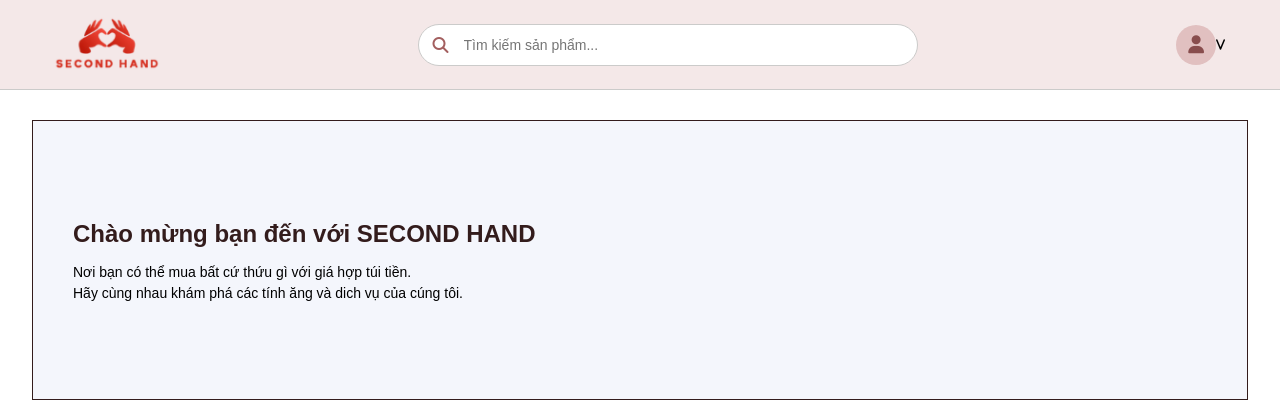
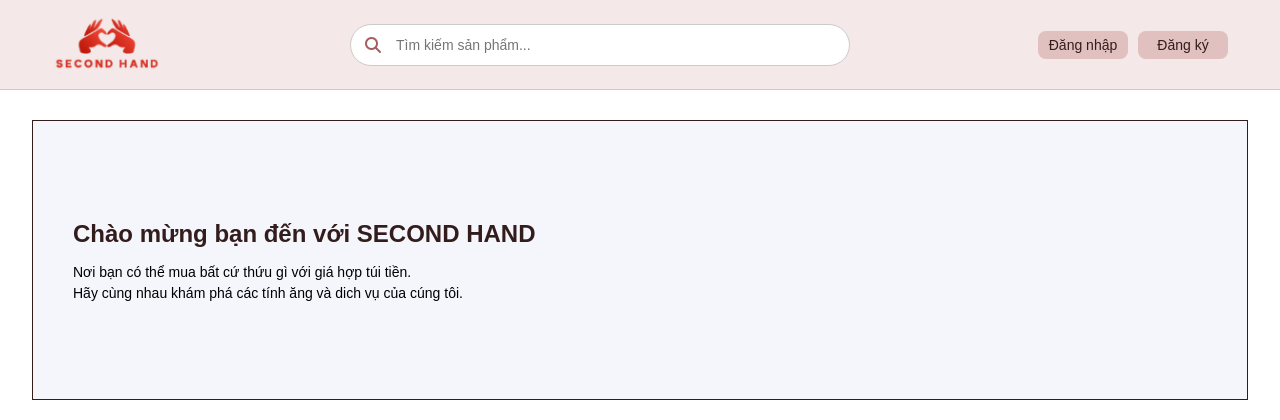
Before and after one commit to QUANG-SanBay/LapTinhWeb_BanDoCu, a Django app: page / in a window 1280 px wide. Shown: the top 420 px of the page. Run offline with Django 5.2, Linux system fonts and the light colour scheme.

Commit message:
thêm giao diện người dùng ẩn danh

```diff
--- a/bandocu/home/Templates/partials/home/header.html
+++ b/bandocu/home/Templates/partials/home/header.html
@@ -22,12 +22,13 @@
             </div>
 
             <!-- User Avatar & Dropdown -->
+            {% if user.is_authenticated %}
             <div class="header__user">
                 <button class="header__avatar-btn" id="avatarBtn">
                     <div class="header__avatar">
                         <i class="fas fa-user"></i>
                     </div>
-                    <span class= "header__avatar-btn-down">
+                    <span class="header__avatar-btn-down">
                         <i class="fa-solid fa-v"></i>
                     </span>
                 </button>
@@ -47,6 +48,12 @@
                     </a>
                 </div>
             </div>
+            {% else %}
+            <div class="header__anonymous">
+                <a href="{% url 'login' %}" class="header__login-btn">Đăng nhập</a>
+                <a href="{% url 'register' %}" class="header__register-btn">Đăng ký</a>
+            </div>
+            {% endif %}
         </div>
     </div>
 </header>
--- a/bandocu/home/static/home/css/styles.css
+++ b/bandocu/home/static/home/css/styles.css
@@ -172,7 +172,24 @@
   width: 16px;
   color: var(--color-soft-peach-600);
 }
+.header__anonymous{
+    display: flex;
+    align-items: center;
 
+}
+.header__login-btn,.header__register-btn{
+    font-size: 1.4rem;
+    background-color: var(--color-soft-peach-300);
+    color: var(--text-c);
+    text-decoration: none;
+    width: 90px;
+    border-radius: 8px;
+    display: block;
+    line-height: 2;
+    padding: 0 10px;
+    margin: 0 5px;
+    text-align: center;
+}
 /* Responsive */
 /* @media (max-width: 768px) {
   .header__content {
```
